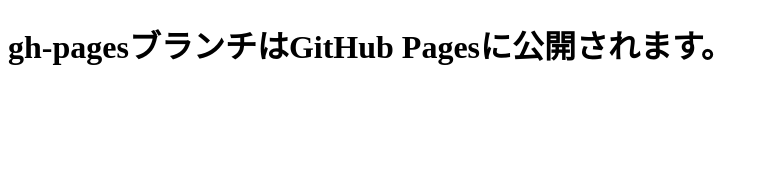
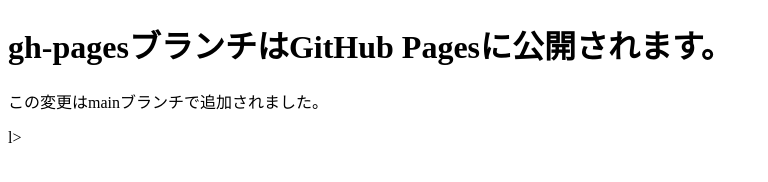
Before and after one commit to ryoryochan/git-study, a plain HTML site: page index.html in a window 1280 px wide. Shown: the whole page, without its empty margins (0-768 px from the left). Drawn offline with Linux system fonts and the light colour scheme.

Commit message:
段落を追加

```diff
--- a/index.html
+++ b/index.html
@@ -6,5 +6,6 @@
   </head>
   <body>
     <h1>gh-pagesブランチはGitHub Pagesに公開されます。</h1>
+    <p>この変更はmainブランチで追加されました。</p>
   </body>
-</html>
+</html>l>
```
